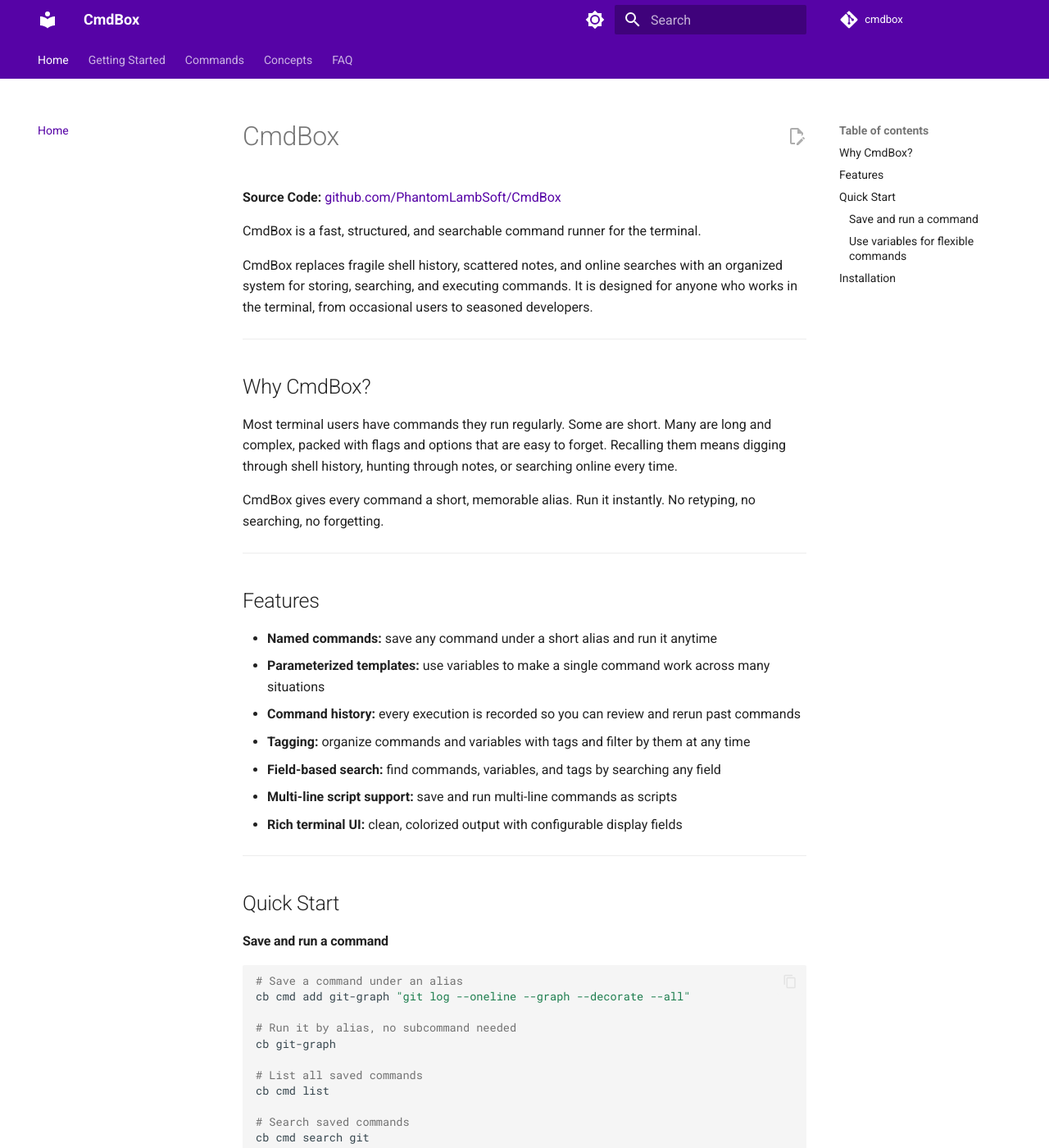
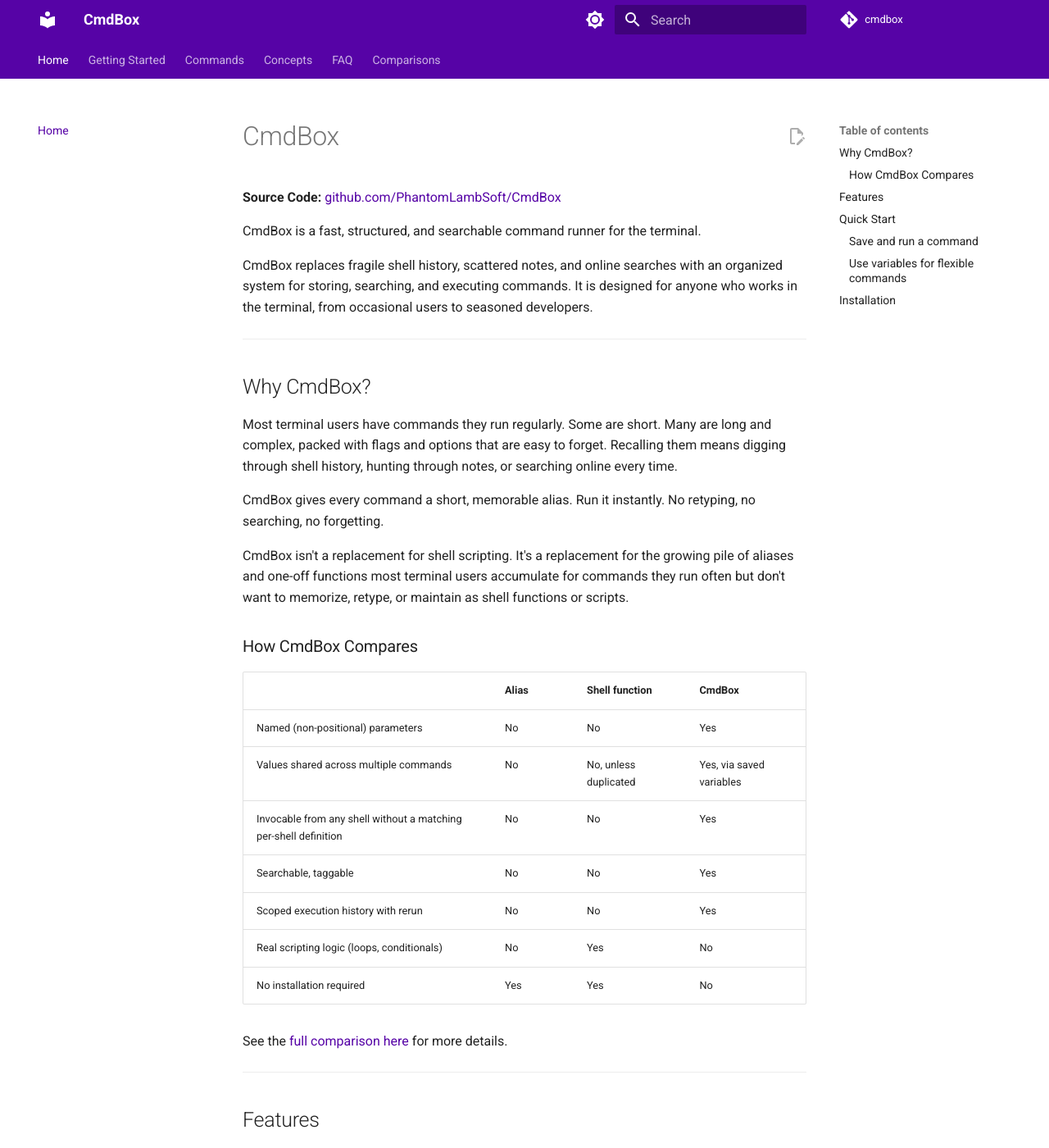
Before and after one commit to PhantomLambSoft/CmdBox, an MkDocs documentation site: the page built from docs/index.md, in a window 1280 px wide and 1400 px high. Shown: the whole window at 82% size. Built offline with MkDocs 1.6.1 and Material for MkDocs 9.7.7, drawn with Linux system fonts in a browser that asks for light colours; comment, search, counter and statistics services are not loaded.

Commit message:
Update documentation to include CmdBox comparison table and link to detailed comparisons page

```diff
--- a/docs/index.md
+++ b/docs/index.md
@@ -18,6 +18,25 @@
 
 CmdBox gives every command a short, memorable alias. Run it instantly. No retyping, no
 searching, no forgetting.
+
+CmdBox isn't a replacement for shell scripting. It's a replacement for the growing pile of aliases and one-off functions
+most terminal users accumulate for commands they run often but don't want to memorize, retype, or maintain as shell
+functions or scripts.
+
+### How CmdBox Compares
+
+|                                                                  | Alias | Shell function                | CmdBox                   |
+|------------------------------------------------------------------|-------|-------------------------------|--------------------------|
+| Named (non-positional) parameters                                | No    | No                            | Yes                      |
+| Values shared across multiple commands                           | No    | No, unless duplicated         | Yes, via saved variables |
+| Invocable from any shell without a matching per-shell definition | No    | No                            | Yes                      |
+| Searchable, taggable                                             | No    | No                            | Yes                      |
+| Scoped execution history with rerun                              | No    | No                            | Yes                      |
+| Real scripting logic (loops, conditionals)                       | No    | Yes                           | No                       |
+| No installation required                                         | Yes   | Yes                           | No                       |
+
+See the [full comparison here](comparisons.md) for more details.
+
 
 ---
 
--- a/mkdocs.yml
+++ b/mkdocs.yml
@@ -66,3 +66,4 @@
         - Overview: concepts/index.md
         - Quoting and Templates: concepts/quoting.md
     - FAQ: faq.md
+    - Comparisons: comparisons.md
```
